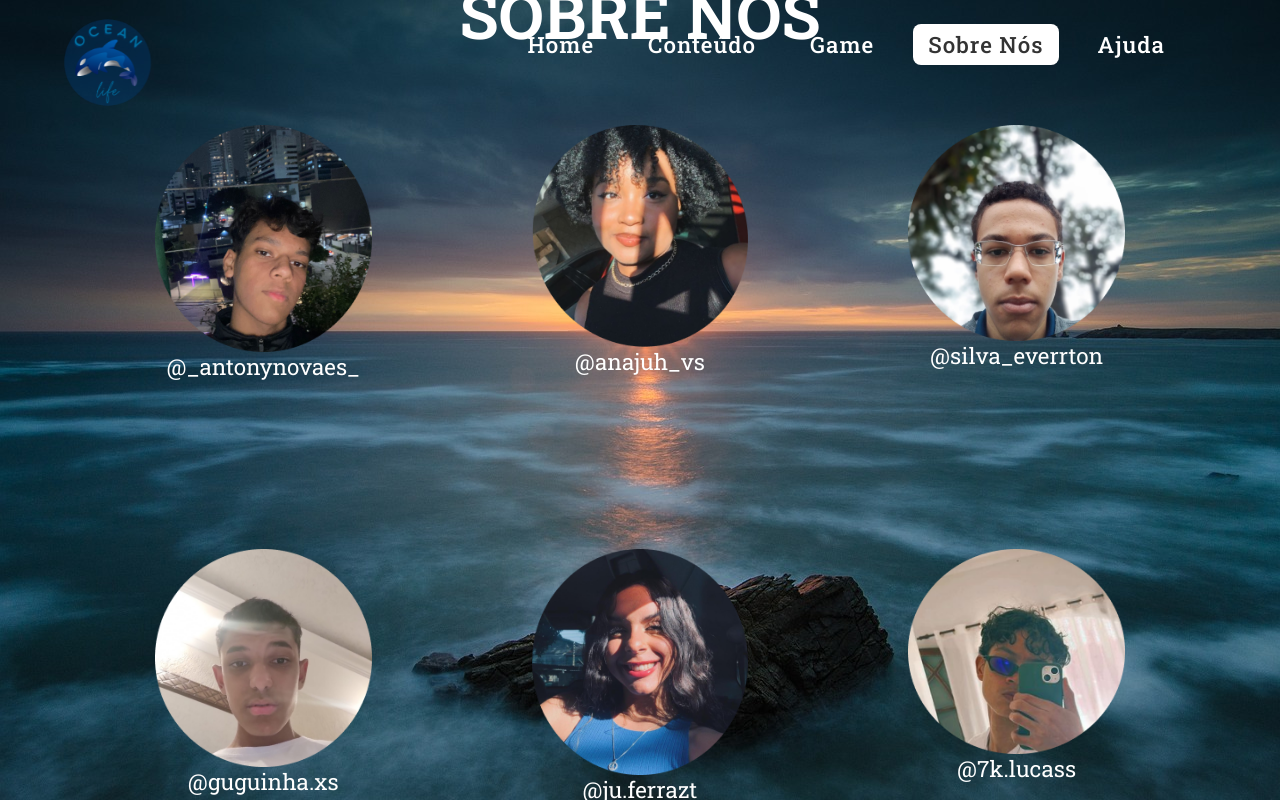
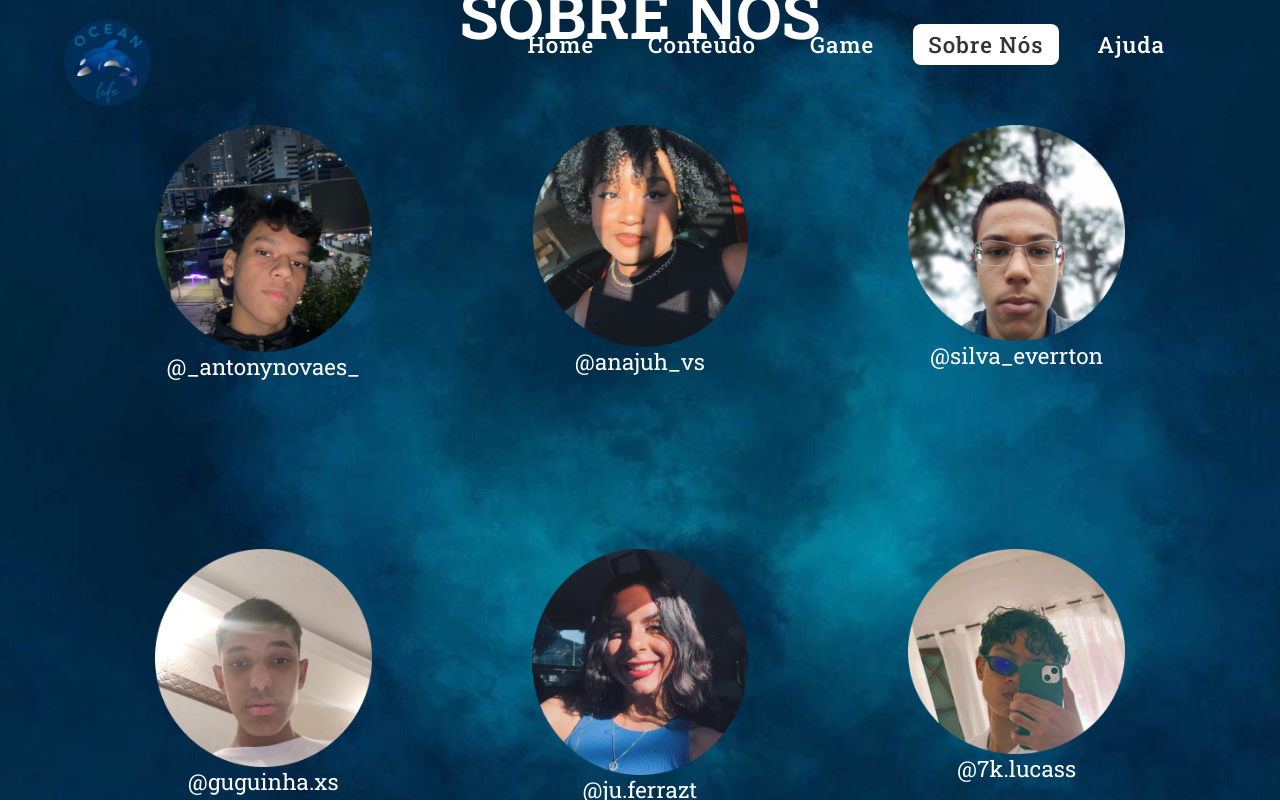
Before and after one commit to MasterMinado/EDUTEC, a plain HTML site: page sobre-nos/sobre.html in a window 1280 px wide. Drawn offline with Linux system fonts and the light colour scheme.

Commit message:
atualização

```diff
--- a/sobre-nos/sobre.css
+++ b/sobre-nos/sobre.css
@@ -13,7 +13,7 @@ body {
 
 .background {
     background-size: cover;
-    background-image: url(/imagens/ocean-6530523_1280.jpg);
+    background-image: url(/imagens/fundohome2.jpeg);
     height: 100vh;
     display: flex;
     justify-content: center;
```
